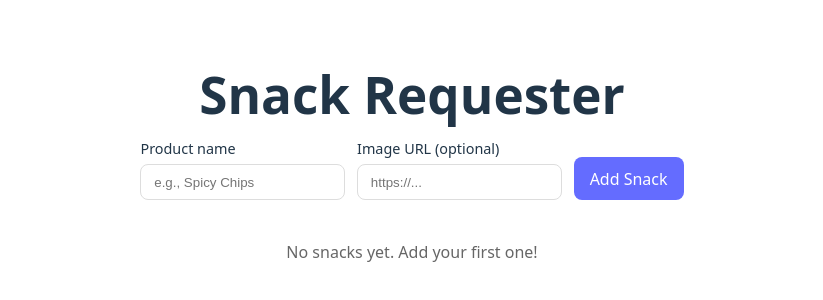
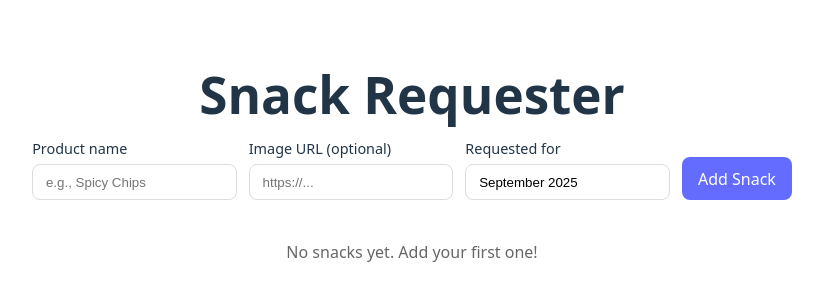
Before and after one commit to alfredmarket/internalsnackit, a React (Vite) app: page / in a window 1280 px wide. Shown: the part 226-526 px from the top of the page, without its empty margins (228-1051 px from the left). Built offline with nearby package versions, Linux system fonts and the light colour scheme.

Commit message:
feat: add computed 'Requested for' date field and display in form and cards

```diff
--- a/src/App.css
+++ b/src/App.css
@@ -11,7 +11,7 @@
 
 .add-form {
   display: grid;
-  grid-template-columns: 1fr 1fr auto;
+  grid-template-columns: 1fr 1fr 1fr auto;
   gap: 0.75rem;
   align-items: end;
   margin-bottom: 1.25rem;
@@ -79,6 +79,12 @@
   font-size: 1rem;
 }
 
+.requested-for {
+  font-size: 0.85rem;
+  color: #555;
+  margin-bottom: 0.5rem;
+}
+
 .vote-bar {
   display: grid;
   grid-template-columns: auto auto auto auto 1fr;
--- a/src/App.tsx
+++ b/src/App.tsx
@@ -7,6 +7,7 @@ type Product = {
   imageUrl: string
   upvotes: number
   downvotes: number
+  date: string
 }
 
 function App() {
@@ -14,18 +15,39 @@ function App() {
   const [nameInput, setNameInput] = useState('')
   const [imageInput, setImageInput] = useState('')
 
+  function computeRequestedForDate(baseDate: Date = new Date()): Date {
+    const year = baseDate.getFullYear()
+    const monthIndex = baseDate.getMonth() // 0-11
+    const day = baseDate.getDate()
+    const lastDay = new Date(year, monthIndex + 1, 0).getDate()
+    const lastSevenStart = lastDay - 6
+    let targetMonthIndex = day >= lastSevenStart ? monthIndex + 2 : monthIndex + 1
+    let targetYear = year
+    if (targetMonthIndex >= 12) {
+      targetMonthIndex -= 12
+      targetYear += 1
+    }
+    return new Date(targetYear, targetMonthIndex, 1)
+  }
+
+  function formatMonthYear(date: Date): string {
+    return date.toLocaleDateString(undefined, { month: 'long', year: 'numeric' })
+  }
+
   function handleAddProduct(event: React.FormEvent<HTMLFormElement>) {
     event.preventDefault()
     const trimmedName = nameInput.trim()
     const trimmedImage = imageInput.trim()
     if (!trimmedName) return
 
+    const requestedFor = computeRequestedForDate(new Date())
     const newProduct: Product = {
       id: `${Date.now()}-${Math.random().toString(36).slice(2)}`,
       name: trimmedName,
       imageUrl: trimmedImage || 'https://via.placeholder.com/300x200?text=Snack',
       upvotes: 0,
       downvotes: 0,
+      date: new Date(Date.UTC(requestedFor.getFullYear(), requestedFor.getMonth(), requestedFor.getDate())).toISOString(),
     }
     setProducts((prev) => [newProduct, ...prev])
     setNameInput('')
@@ -72,12 +94,21 @@ function App() {
             onChange={(e) => setImageInput(e.target.value)}
           />
         </div>
+        <div className="field">
+          <label>Requested for</label>
+          <input
+            type="text"
+            value={formatMonthYear(computeRequestedForDate(new Date()))}
+            readOnly
+          />
+        </div>
         <button className="add-btn" type="submit">Add Snack</button>
       </form>
 
       <div className="grid">
         {products.map((product) => {
           const netScore = product.upvotes - product.downvotes
+          const requestedForLabel = formatMonthYear(new Date(product.date))
           return (
             <div key={product.id} className="card">
               <div className="image-wrap">
@@ -93,6 +124,7 @@ function App() {
               </div>
               <div className="card-body">
                 <h3 className="product-name">{product.name}</h3>
+                <div className="requested-for">Requested for: {requestedForLabel}</div>
                 <div className="vote-bar">
                   <button className="vote-btn up" onClick={() => handleVote(product.id, 'up')} aria-label={`Thumbs up for ${product.name}`}>
                     👍
```
